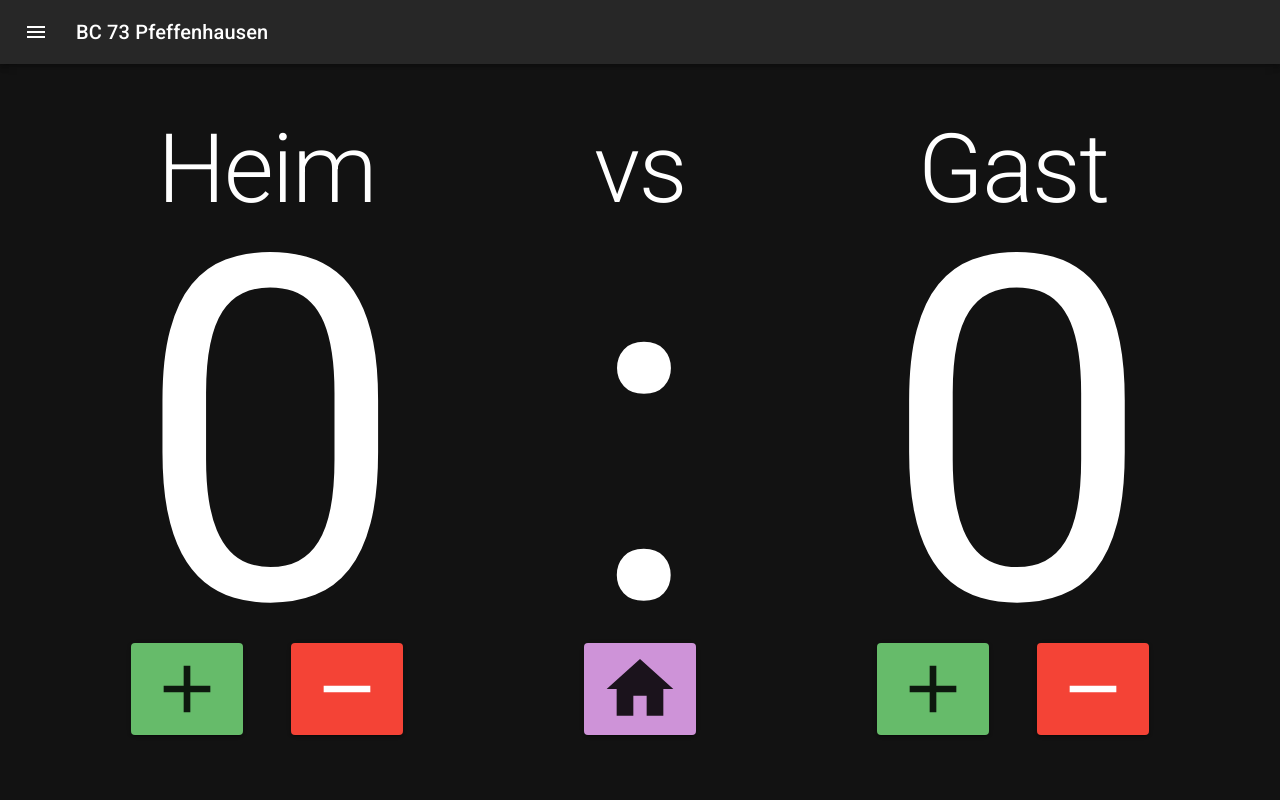
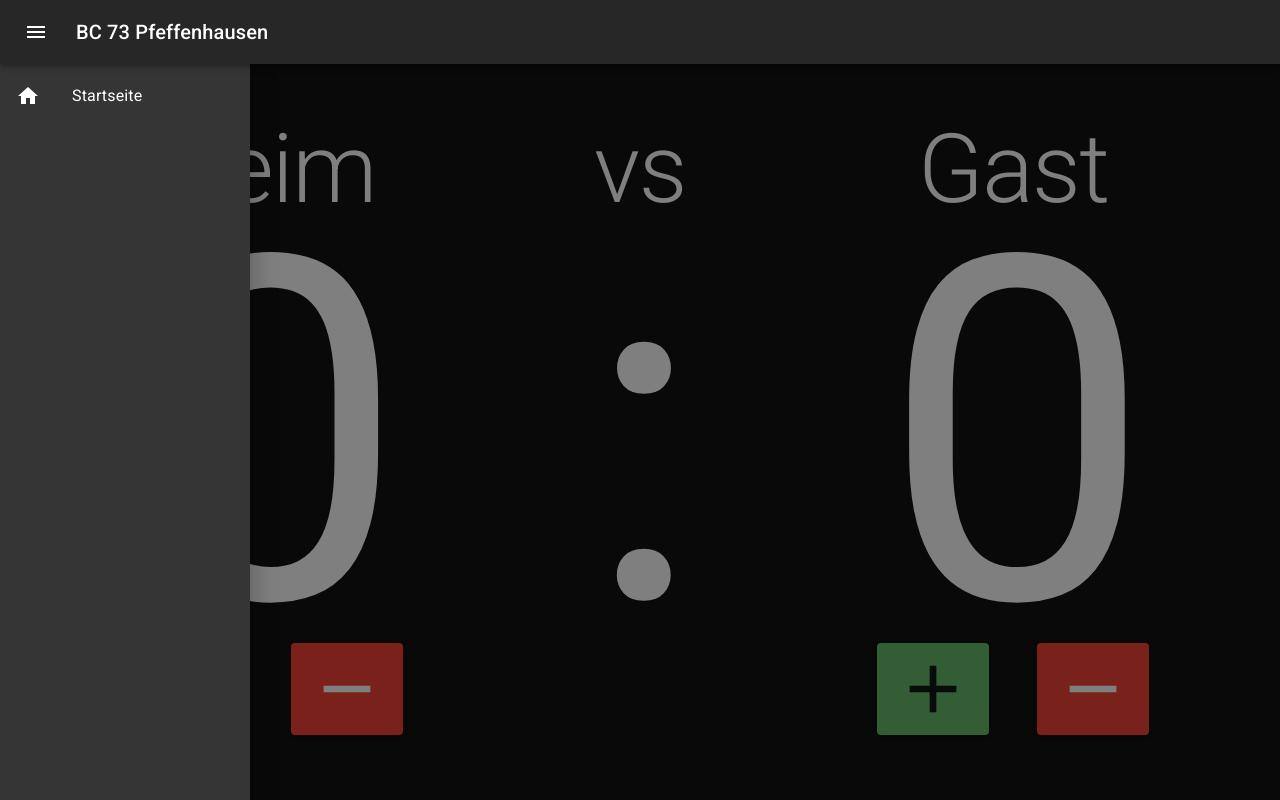
Before and after one commit to sbutz/poolscore, a React (Create React App) app: page /game in a window 1280 px wide. Both pictures are taken after a click on the button 36 px from the left and 32 px from the top of the page. Built offline with nearby package versions, Linux system fonts and the light colour scheme.

Commit message:
add app drawer

```diff
--- a/src/App.tsx
+++ b/src/App.tsx
@@ -15,16 +15,16 @@ const darkTheme = createTheme({
 function App() {
   return (
     <ThemeProvider theme={darkTheme}>
-      <Layout>
-        <Store>
-          <BrowserRouter>
+      <BrowserRouter>
+        <Layout>
+          <Store>
             <Routes>
               <Route path="/" element={<DisciplineSelect/>} />
               <Route path="/game" element={<Game/>} />
             </Routes>
-          </BrowserRouter>
-        </Store>
-      </Layout>
+          </Store>
+        </Layout>
+      </BrowserRouter>
       <CssBaseline />
     </ThemeProvider>
   );
--- a/src/Game.tsx
+++ b/src/Game.tsx
@@ -1,10 +1,8 @@
-import { useState, useContext } from 'react';
+import { useContext } from 'react';
 import { Button, Grid, Stack, Typography, } from '@mui/material'
-import { Add, Home, Remove, } from '@mui/icons-material';
-import { useNavigate } from "react-router-dom";
+import { Add, Remove, } from '@mui/icons-material';
 
 import { Context } from './Store';
-import AlertDialog from './AlertDialog';
 
 const scoreSx = {
     fontSize: "60vh",
@@ -29,8 +27,6 @@ const RemoveButton = (props: ButtonProps) => (
 
 function Game() {
     const [state, dispatch] = useContext(Context);
-    const [open, setOpen] = useState(false);
-    const navigate = useNavigate();
 
     const home_plus_one = () => { dispatch?.({type: "home_plus_one"}); };
     const home_minus_one = () => { dispatch?.({type: "home_minus_one"}); };
@@ -67,24 +63,6 @@ function Game() {
                 <RemoveButton onClick={home_minus_one}/>
             </Grid>
             <Grid item xs={2} textAlign="center">
-                {/*TODO: better color*/}
-                {/*TODO: alert before before routing*/}
-                <Button variant="contained" color="secondary" onClick={() => { setOpen(true); }}>
-                    <Home sx={{fontSize: "5rem"}}/>
-                </Button>
-                <AlertDialog
-                    open={open}
-                    title={"Zurück zur Startseite?"}
-                    text={"Der aktuelle Spielstand geht dabei verloren."}
-                    cancelText={"Abbrechen"}
-                    onCancel={()=> { setOpen(false); }}
-                    acceptText={"Ok"}
-                    onAccept={() => {
-                        setOpen(false);
-                        dispatch?.({type: 'reset_score'});
-                        navigate(-1);
-                    }}
-                    />
             </Grid>
             <Grid item xs={5} textAlign="center">
                 <AddButton onClick={guest_plus_one}/>
--- a/src/Header.tsx
+++ b/src/Header.tsx
@@ -1,9 +1,46 @@
-import {AppBar, Toolbar, IconButton, Typography } from '@mui/material';
+import { useContext, useState } from 'react';
+import { useNavigate } from 'react-router';
+import {AppBar, Box, Drawer, List, ListItem, ListItemButton, ListItemIcon,
+    ListItemText, Toolbar, IconButton, Typography } from '@mui/material';
 import MenuIcon from '@mui/icons-material/Menu';
+import { Home } from '@mui/icons-material';
+
+import AlertDialog from './AlertDialog';
+import { Context } from './Store';
 
 function Header() {
+    const [state, dispatch] = useContext(Context);
+    const navigate = useNavigate();
+    const [openDrawer, setOpenDrawer] = useState(false);
+    const [openDialog, setOpenDialog] = useState(false);
+
+    const drawerList = (
+        <Box
+            role="presentation"
+            sx={{
+                width: 250,
+                flexShrink: 0,
+            }}
+            onClick={() => { setOpenDrawer(false); }}
+        >
+        <List>
+            <ListItem key={'home'} disablePadding>
+            <ListItemButton onClick={() => { setOpenDialog(true); }}>
+                <ListItemIcon>
+                    <Home />
+                </ListItemIcon>
+                <ListItemText primary={'Startseite'} />
+            </ListItemButton>
+            </ListItem>
+        </List>
+        </Box>
+    );
+
     return (
-    <AppBar position="sticky">
+    <div>
+        <AppBar position="sticky"
+            sx={{ zIndex: (theme) => theme.zIndex.drawer + 1 }}
+         >
             <Toolbar>
             <IconButton
                 size="large"
@@ -11,6 +48,7 @@ function Header() {
                 color="inherit"
                 aria-label="menu"
                 sx={{ mr: 2 }}
+                onClick={() => { setOpenDrawer(!openDrawer); }}
             >
             <MenuIcon />
             </IconButton>
@@ -19,6 +57,32 @@ function Header() {
             </Typography>
             </Toolbar>
         </AppBar>
+        <Drawer
+            anchor={'left'}
+            open={openDrawer}
+            onClose={() => { setOpenDrawer(false); }}
+            PaperProps={{
+                sx: {
+                    top: (theme) => theme.spacing(8),
+                }
+            }}
+        >
+            {drawerList}
+        </Drawer>
+        <AlertDialog
+            open={openDialog}
+            title={"Zurück zur Startseite?"}
+            text={"Der aktuelle Spielstand geht dabei verloren."}
+            cancelText={"Abbrechen"}
+            onCancel={()=> { setOpenDialog(false); }}
+            acceptText={"Ok"}
+            onAccept={() => {
+                setOpenDialog(false);
+                dispatch?.({type: 'reset_score'});
+                navigate(-1);
+            }}
+        />
+    </div>
     );
 }
 
```
Lines whose indentation alone changed are shown as unchanged.
